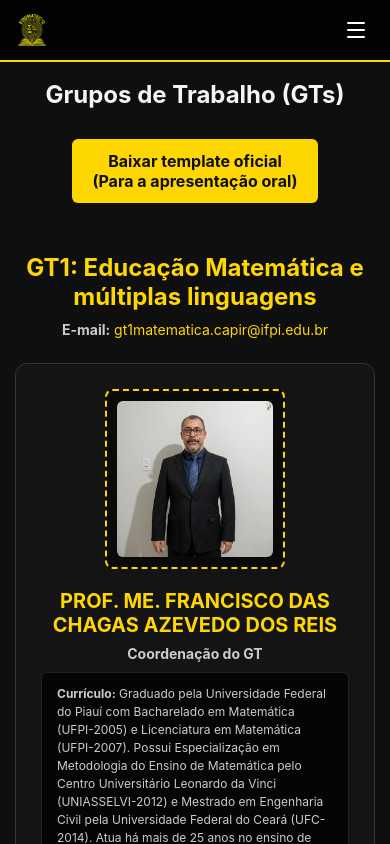
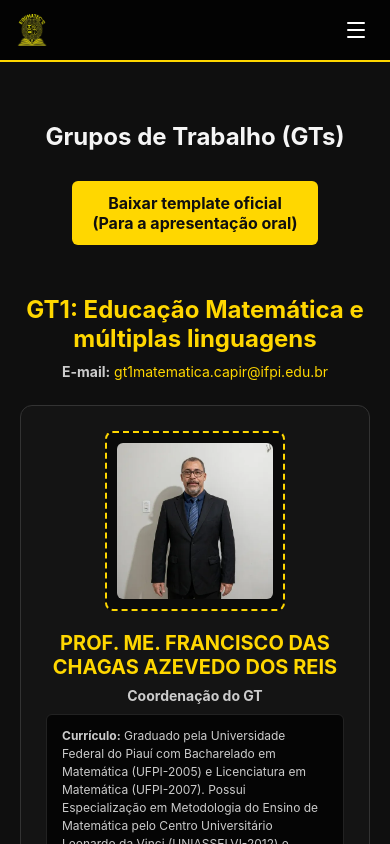
Before and after one commit to edumatecs/edumatecsifpicapir2026, a React (Vite) app: page /edumatecsifpicapir2026/grupos-trabalho in a window 390 px wide. Shown: the top 844 px of the page. Built offline with nearby package versions, Linux system fonts and the light colour scheme.

Commit message:
fix: ajusta posicionamento do header

```diff
--- a/src/components/Header/Header.css
+++ b/src/components/Header/Header.css
@@ -7,7 +7,7 @@ header {
     justify-content: space-between;
     align-items: center;
     border-bottom: 2px solid #ffd700;
-    position: fixed;
+    position: sticky;
     top: 0;
     left: 0;
     width: 100%;
@@ -76,27 +76,30 @@ header nav a.active {
 @media (max-width: 768px) {
     header {
         padding: 12px 16px;
-        flex-wrap: wrap;
+        flex-wrap: nowrap;
     }
 
     .menu-toggle {
         display: flex;
         align-items: center;
         justify-content: center;
-
         margin-left: auto;
         flex-shrink: 0;
     }
 
     header nav {
         display: none;
+        position: absolute;
+        top: 100%;
+        left: 0;
         width: 100%;
         flex-direction: column;
         align-items: stretch;
         gap: 4px;
-        order: 3;
+        padding: 10px 16px 16px;
+        background-color: rgba(0, 0, 0, 0.95);
+        border-bottom: 2px solid #ffd700;
     }
-
 
     header nav.menu-aberto {
         display: flex;
--- a/src/pages/GruposTrabalho/GruposTrabalho.css
+++ b/src/pages/GruposTrabalho/GruposTrabalho.css
@@ -1,5 +1,5 @@
 .grupos-trabalho {
-    padding: 100px 20px 60px;
+    padding: 60px 20px;
     max-width: 1200px;
     margin: 0 auto;
 }
@@ -103,7 +103,7 @@
 
 @media (max-width: 768px) {
     .grupos-trabalho {
-        padding: 80px 15px 40px;
+        padding: 60px 20px;
     }
 
     .card-conteudo {
```
Also changed, not shown: src/assets/images/logos/logo-2026.webp. Lines whose indentation alone changed are shown as unchanged.
